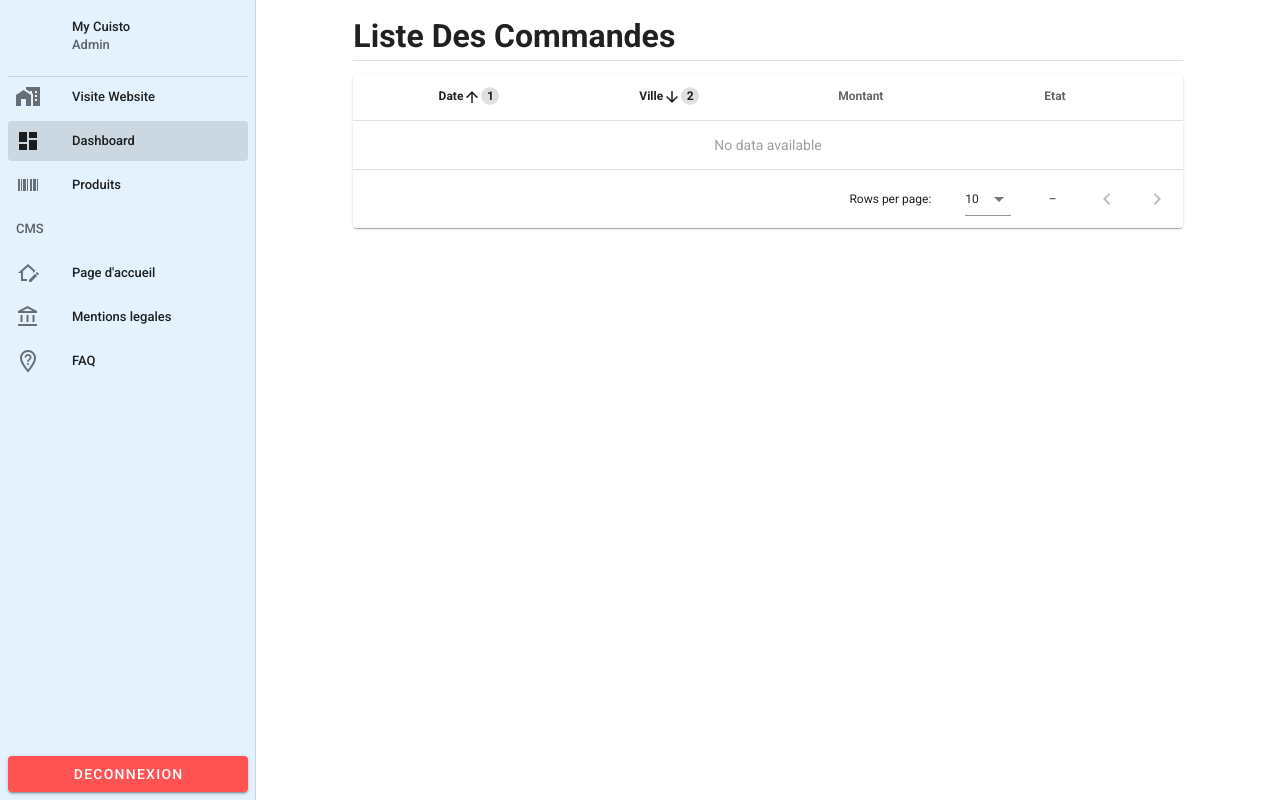
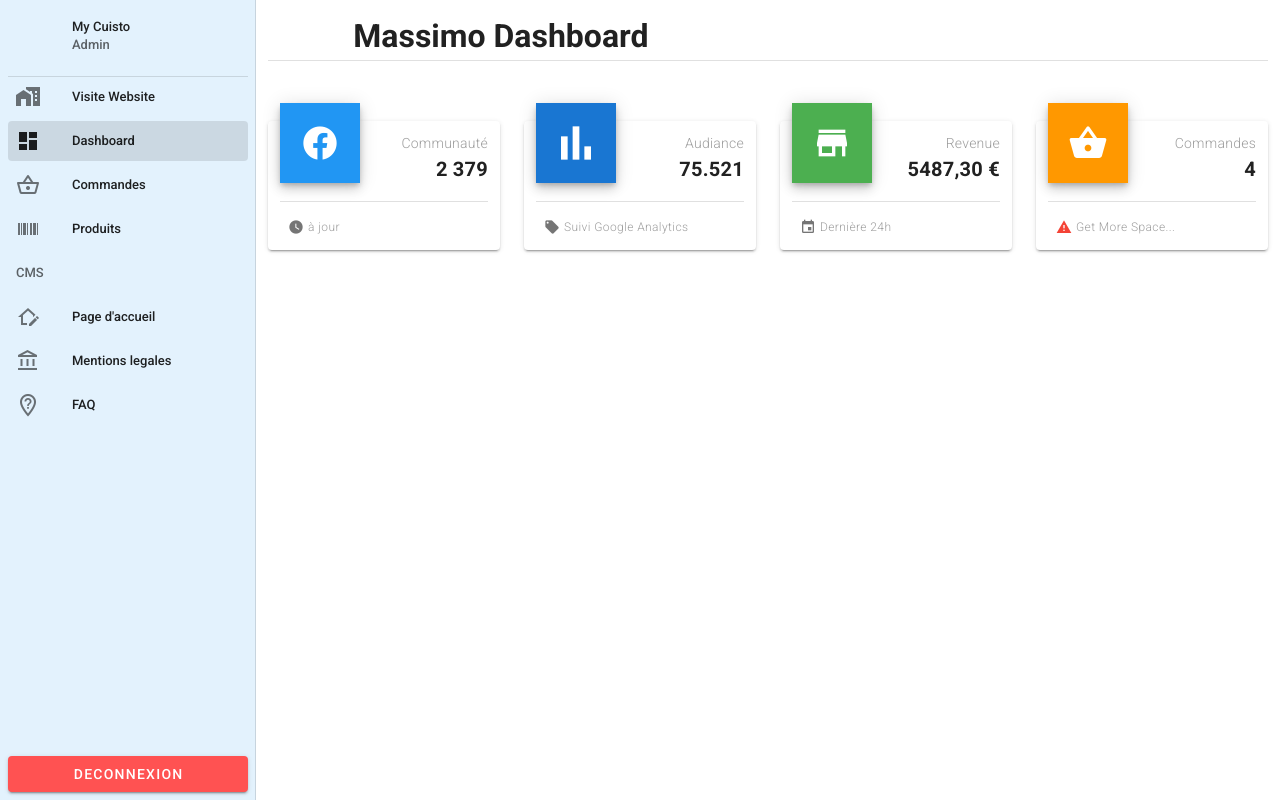
Before and after one commit to freddy/mycuisto, a Vue app: page /cuisine/tableau-de-bord in a window 1280 px wide. Built offline with nearby package versions, Linux system fonts and the light colour scheme; no server answers.

Commit message:
MAJ dashboard

```diff
--- /dev/null
+++ b/src/components/admin/MaterialCard.vue
@@ -0,0 +1,150 @@
+<template>
+  <v-card
+    v-bind="$attrs"
+    :class="classes"
+    class="v-card--material pa-3"
+  >
+    <div
+      class="d-flex grow flex-wrap"
+      style="justify-content: space-between;"
+    >
+      <v-avatar
+        v-if="avatar"
+        size="128"
+        class="mx-auto v-card--material__avatar elevation-6"
+        color="grey"
+      >
+        <v-img :src="avatar" />
+      </v-avatar>
+
+      <v-sheet
+        v-else
+        :class="{
+          'pa-5': !$slots.image
+        }"
+        :color="color"
+        :max-height="icon ? 90 : undefined"
+        :width="icon ? 'auto' : '100%'"
+        elevation="6"
+        class="text-start v-card--material__heading mb-n6"
+        dark
+      >
+        <slot
+          v-if="$slots.heading"
+          name="heading"
+        />
+
+        <slot
+          v-else-if="$slots.image"
+          name="image"
+        />
+
+        <div
+          v-else-if="title && !icon"
+          class="display-1 font-weight-light"
+          v-text="title"
+        />
+
+        <v-icon
+          v-else-if="icon"
+          size="40"
+          v-text="icon"
+        />
+
+        <div
+          v-if="text"
+          class="headline font-weight-thin"
+          v-text="text"
+        />
+      </v-sheet>
+
+      <div
+        v-if="$slots['after-heading']"
+        class="ml-6"
+      >
+        <slot name="after-heading" />
+      </div>
+
+      <div
+        v-else-if="icon && title"
+        class="ml-4"
+      >
+        <div
+          class="card-title font-weight-light"
+          v-text="title"
+        />
+      </div>
+    </div>
+
+    <slot />
+
+    <template v-if="$slots.actions">
+      <v-divider class="mt-2" />
+
+      <v-card-actions class="pb-0">
+        <slot name="actions" />
+      </v-card-actions>
+    </template>
+  </v-card>
+</template>
+
+<script>
+export default {
+  name: 'MaterialCard',
+
+  props: {
+    avatar: {
+      type: String,
+      default: '',
+    },
+    color: {
+      type: String,
+      default: 'success',
+    },
+    icon: {
+      type: String,
+      default: undefined,
+    },
+    image: {
+      type: Boolean,
+      default: false,
+    },
+    text: {
+      type: String,
+      default: '',
+    },
+    title: {
+      type: String,
+      default: '',
+    },
+  },
+
+  computed: {
+    classes () {
+      return {
+        'v-card--material--has-heading': this.hasHeading,
+      }
+    },
+    hasHeading () {
+      return Boolean(this.$slots.heading || this.title || this.icon)
+    },
+    hasAltHeading () {
+      return Boolean(this.$slots.heading || (this.title && this.icon))
+    },
+  },
+}
+</script>
+
+<style lang="sass">
+.v-card--material
+    &__avatar
+        position: relative
+        top: -64px
+        margin-bottom: -32px
+
+    &__heading
+        position: relative
+        top: -30px
+        transition: .3s ease
+        z-index: 1
+</style>
--- a/src/components/admin/Navigation.vue
+++ b/src/components/admin/Navigation.vue
@@ -117,6 +117,13 @@ export default {
         }
       },
       {
+        title: 'Commandes',
+        icon: 'mdi-basket-outline',
+        path: {
+          name: 'manage_order'
+        }
+      },
+      {
         title: 'Produits',
         icon: 'mdi-barcode',
         path: {
--- /dev/null
+++ b/src/components/admin/StatsCard.vue
@@ -0,0 +1,87 @@
+<template>
+  <MaterialCard
+    :icon="icon"
+    class="v-card--material-stats"
+    v-bind="$attrs"
+    v-on="$listeners"
+  >
+    <template v-slot:after-heading>
+      <div class="ml-auto text-right">
+        <div
+          class="body-2 grey--text font-weight-light"
+          v-text="title"
+        />
+
+        <h3 class="title font-weight-bold text--primary">
+          {{ value }} <small>{{ smallValue }}</small>
+        </h3>
+      </div>
+    </template>
+
+    <v-col
+      cols="12"
+      class="px-0"
+    >
+      <v-divider />
+    </v-col>
+
+    <v-icon
+      :color="subIconColor"
+      size="16"
+      class="ml-2 mr-1"
+    >
+      {{ subIcon }}
+    </v-icon>
+
+    <span
+      :class="subTextColor"
+      class="caption grey--text font-weight-light"
+      v-text="subText"
+    />
+  </MaterialCard>
+</template>
+
+<script>
+import MaterialCard from '@/components/admin/MaterialCard.vue'
+
+export default {
+  name: 'StatsCard',
+  components: { MaterialCard },
+
+  inheritAttrs: false,
+  props: {
+    icon: {
+      type: String,
+      required: true,
+    },
+    subIcon: {
+      type: String,
+      default: undefined,
+    },
+    subIconColor: {
+      type: String,
+      default: undefined,
+    },
+    subTextColor: {
+      type: String,
+      default: undefined,
+    },
+    subText: {
+      type: String,
+      default: undefined,
+    },
+    title: {
+      type: String,
+      default: undefined,
+    },
+    value: {
+      type: String,
+      default: undefined,
+    },
+    smallValue: {
+      type: String,
+      default: undefined,
+    },
+  },
+}
+</script>
--- a/src/router.js
+++ b/src/router.js
@@ -9,7 +9,9 @@ import Confidentiel from './views/Confidentiel.vue'
 import Sitemap from './views/Sitemap.vue'
 import Contact from './views/Contact.vue'
 import CartValidation from './views/CartValidation.vue'
+// Section Admin
 import Dashboard from './views/admin/Dashboard.vue'
+import AdminOrder from './views/admin/Order.vue'
 import AdminProducts from './views/admin/Product.vue'
 
 Vue.use(Router)
@@ -71,6 +73,11 @@ export default new Router({
       component: Dashboard
     },
     {
+      path: '/cuisine/commandes',
+      name: 'manage_order',
+      component: AdminOrder
+    },
+    {
       path: '/cuisine/produits',
       name: 'manage_product',
       component: AdminProducts
--- a/src/views/admin/Dashboard.vue
+++ b/src/views/admin/Dashboard.vue
@@ -5,63 +5,88 @@
         <v-spacer />
         <v-col cols="10">
           <h1 class="text-capitalize">
-            Liste des commandes
+            Massimo Dashboard
           </h1>
-          <v-divider class="mb-3" />
-          <v-data-table
-            :headers="headers"
-            :items="orders"
-            :sort-by="['date', 'address']"
-            :sort-desc="[false, true]"
-            multi-sort
-            class="elevation-1"
+        </v-col>
+        <v-spacer />
+      </v-row>
+      <v-divider class="mb-3" />
+      <v-row class="my-10">
+        <v-col
+          class="py-5"
+          cols="12"
+          sm="6"
+          lg="3"
+        >
+          <StatsCard
+            color="info"
+            icon="mdi-facebook"
+            title="Communauté"
+            value="2 379"
+            sub-icon="mdi-clock"
+            sub-text="à jour"
           />
         </v-col>
-        <v-spacer />
+
+        <v-col
+          class="py-5"
+          cols="12"
+          sm="6"
+          lg="3"
+        >
+          <StatsCard
+            color="primary"
+            icon="mdi-poll"
+            title="Audiance"
+            value="75.521"
+            sub-icon="mdi-tag"
+            sub-text="Suivi Google Analytics"
+          />
+        </v-col>
+
+        <v-col
+          class="py-5"
+          cols="12"
+          sm="6"
+          lg="3"
+        >
+          <StatsCard
+            color="success"
+            icon="mdi-store"
+            title="Revenue"
+            value="5487,30 €"
+            sub-icon="mdi-calendar"
+            sub-text="Dernière 24h"
+          />
+        </v-col>
+
+        <v-col
+          class="py-5"
+          cols="12"
+          sm="6"
+          lg="3"
+        >
+          <StatsCard
+            color="orange"
+            icon="mdi-basket"
+            title="Commandes"
+            value="4"
+            sub-icon="mdi-alert"
+            sub-icon-color="red"
+            sub-text="Get More Space..."
+          />
+        </v-col>
       </v-row>
     </v-container>
   </div>
 </template>
 
 <script>
-import axios from 'axios'
+
+import StatsCard from '@/components/admin/StatsCard.vue'
 
 export default {
-  data () {
-    return {
-      orders: [],
-      errors: [],
-      headers: [
-        {
-          text: '',
-          align: 'start',
-          sortable: false,
-          value: 'name',
-        },
-        { text: 'Date', value: 'date' },
-        { text: 'Ville', value: 'address' },
-        { text: 'Montant', value: 'amount' },
-        { text: 'Etat', value: 'status' },
-      ],
-    }
-  },
-  created () {
-    axios
-      .get(`http://localhost:3000/orders`)
-      .then((response) => {
-        this.orders = response.data.map((e) => {
-          return {
-            date: e.deliveryDate,
-            address: e.customer.address,
-            amount: '',
-            status: 'New',
-          }
-        })
-      })
-      .catch((e) => {
-        this.errors.push(e)
-      })
-  },
+  components: { StatsCard },
 }
 </script>
 
--- /dev/null
+++ b/src/views/admin/Order.vue
@@ -0,0 +1,68 @@
+<template>
+  <div>
+    <v-container fluid>
+      <v-row justify="center">
+        <v-spacer />
+        <v-col cols="10">
+          <h1 class="text-capitalize">
+            Liste des commandes
+          </h1>
+          <v-divider class="mb-3" />
+          <v-data-table
+            :headers="headers"
+            :items="orders"
+            :sort-by="['date', 'address']"
+            :sort-desc="[false, true]"
+            multi-sort
+            class="elevation-1"
+          />
+        </v-col>
+        <v-spacer />
+      </v-row>
+    </v-container>
+  </div>
+</template>
+
+<script>
+import axios from 'axios'
+
+export default {
+  data () {
+    return {
+      orders: [],
+      errors: [],
+      headers: [
+        {
+          text: '',
+          align: 'start',
+          sortable: false,
+          value: 'name',
+        },
+        { text: 'Date', value: 'date' },
+        { text: 'Ville', value: 'address' },
+        { text: 'Montant', value: 'amount' },
+        { text: 'Etat', value: 'status' },
+      ],
+    }
+  },
+  created () {
+    axios
+      .get(`http://localhost:3000/orders`)
+      .then((response) => {
+        this.orders = response.data.map((e) => {
+          return {
+            date: e.deliveryDate,
+            address: e.customer.address,
+            amount: '',
+            status: 'New',
+          }
+        })
+      })
+      .catch((e) => {
+        this.errors.push(e)
+      })
+  },
+}
+</script>
+
+<style lang="css"></style>
```
